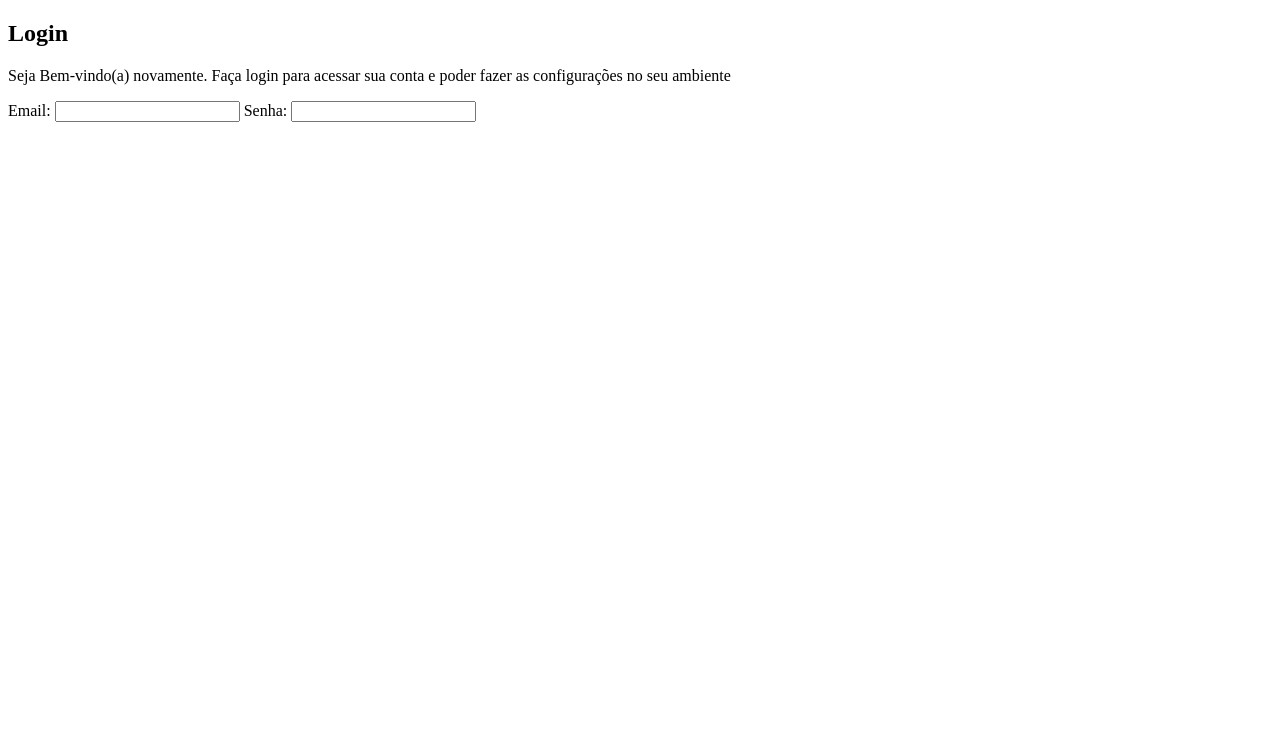
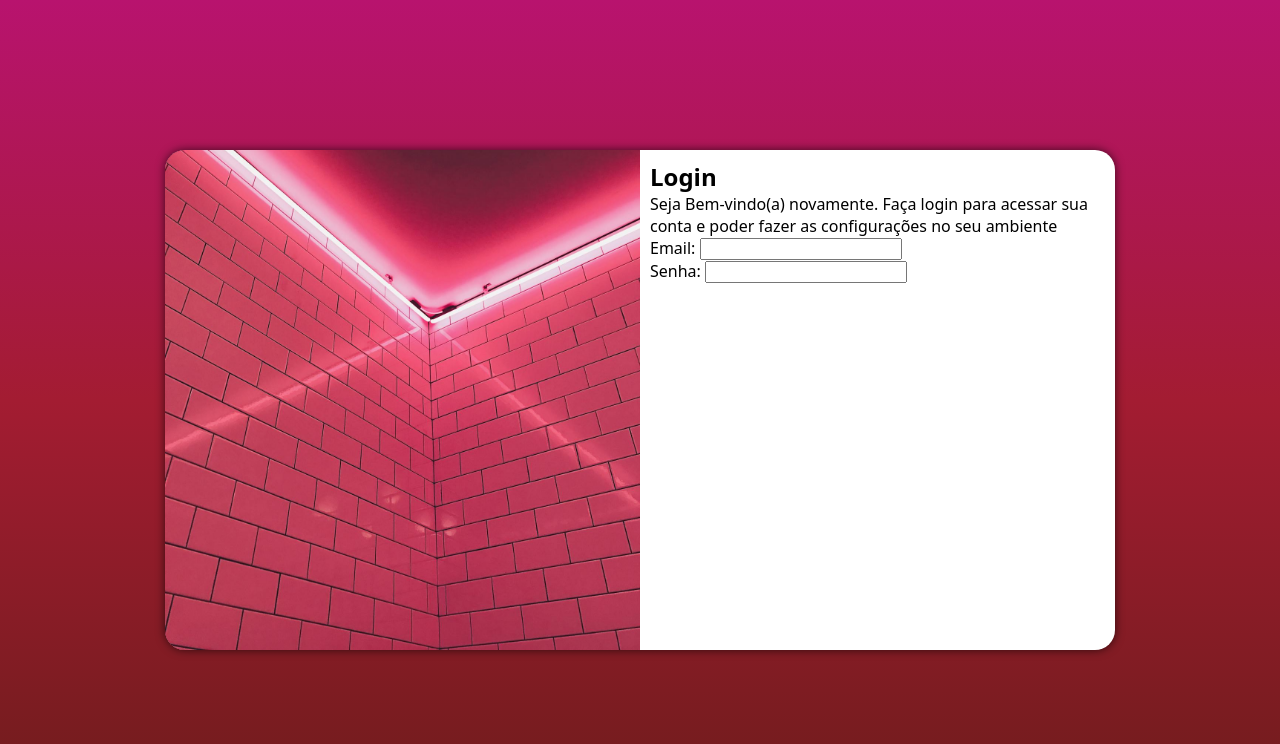
Before and after one commit to AlanVinicius357/Projeto-Login, a plain HTML site: page index.html in a window 1280 px wide. Drawn offline with Linux system fonts and the light colour scheme.

Commit message:
media quiery

```diff
--- /dev/null
+++ b/estilos/mediaqueries.css
@@ -0,0 +1,44 @@
+@charset "UTF-8";
+
+
+
+
+@media screen and (min-width: 768px) and (max-width: 992px)  {
+    body{
+        background-image: linear-gradient(#b8136e,rgb(163, 28, 50) ,#701c1c);
+    }
+    section#login{
+        width: 80vw;
+    }
+    section#login > div#imagem{
+        float: left;
+        width: 40%;
+        height: 100%;
+    }
+    section#login > div#formuario{
+        float: right;
+        width: 70%;
+    }
+
+}
+
+@media screen and (min-width:992px)  {
+    body{
+        background-image: linear-gradient(#b8136e,rgb(163, 28, 50) ,#701c1c);
+    }
+    section#login{
+        width: 950px;
+
+    }
+    section#login > div#imagem {
+        float: left;
+        width: 50%;
+        height: 100%;
+
+    }
+    section#login > div#formulario{
+        float: right;
+        width: 50%;
+
+    }
+}
--- a/estilos/style.css
+++ b/estilos/style.css
@@ -1,8 +1,59 @@
-@charset "UTF-9";
+@charset "UTF-8";
 
 /*paleta de cores
 
-verde:#49a09d
-lilás: #5f2c82
+rosa:#7c062d
+vermelho: #d31f3d
 
 */
+
+/*Tela mobile first */
+
+*{
+    font-family: system-ui, -apple-system, BlinkMacSystemFont, 'Segoe UI', Roboto, Oxygen, Ubuntu, Cantarell, 'Open Sans', 'Helvetica Neue', sans-serif;
+    margin: 0px;
+    padding: 0px;
+    box-sizing: border-box;
+}
+
+html, body{
+    background-color: #7c062d;
+    height: 100vh;
+    width: 100vw;
+}
+
+main{
+    width: 100vw;
+    height: 100vh;
+   position: relative;
+}
+
+section#login{
+    position: absolute;
+    left: 50%;
+    top: 50%;
+    transform: translate(-50%, -50%);
+    overflow: hidden;
+
+
+    background-color: white;
+    width: 250px;
+    height: 500px;
+    border-radius: 20px;
+    box-shadow: 0px 0px 10px rgba(0, 0, 0, 0.664);
+
+    transition:  width 0.3s, height 0.3s;
+    transition-timing-function: ease;
+}
+
+section#login > div#imagem{
+    background: #7c062d url(../imagens/fundo-formulario.jpg) no-repeat;
+    height: 200px;
+    background-size: cover;
+    background-position: center bottom;
+}
+
+section#login > div#formulario {
+    padding: 10px;
+    display: block;
+}
--- a/index.html
+++ b/index.html
@@ -5,6 +5,8 @@
     <meta name="viewport" content="width=device-width, initial-scale=1.0">
     <title>Login</title>
     <link rel="stylesheet" href="estilos/style.css">
+    <link rel="stylesheet" href="estilos/mediaqueries.css">
+
 </head>
 <body>
 
@@ -13,6 +15,7 @@
             <div id="imagem">
 
             </div>
+
             <div id="formulario">
                 <h1>Login</h1>
                 <p>Seja Bem-vindo(a) novamente. Faça login para acessar sua conta e poder fazer as configurações no seu ambiente</p>
@@ -20,11 +23,13 @@
                     <label for="iemail">Email:
                         <input type="email" name="email" id="iemail">
                     </label>
+                    <br>
                     <label for="isenha">Senha:
                         <input type="password" name="senha" id="isenha">
                     </label>
                 </form>
             </div>
+
         </section>
     </main>
 
```
Also changed, not shown: imagens/fundo-formulario.jpg (renamed from imagens/pexels-megan-forbes-347998-963436 (1).jpg).
